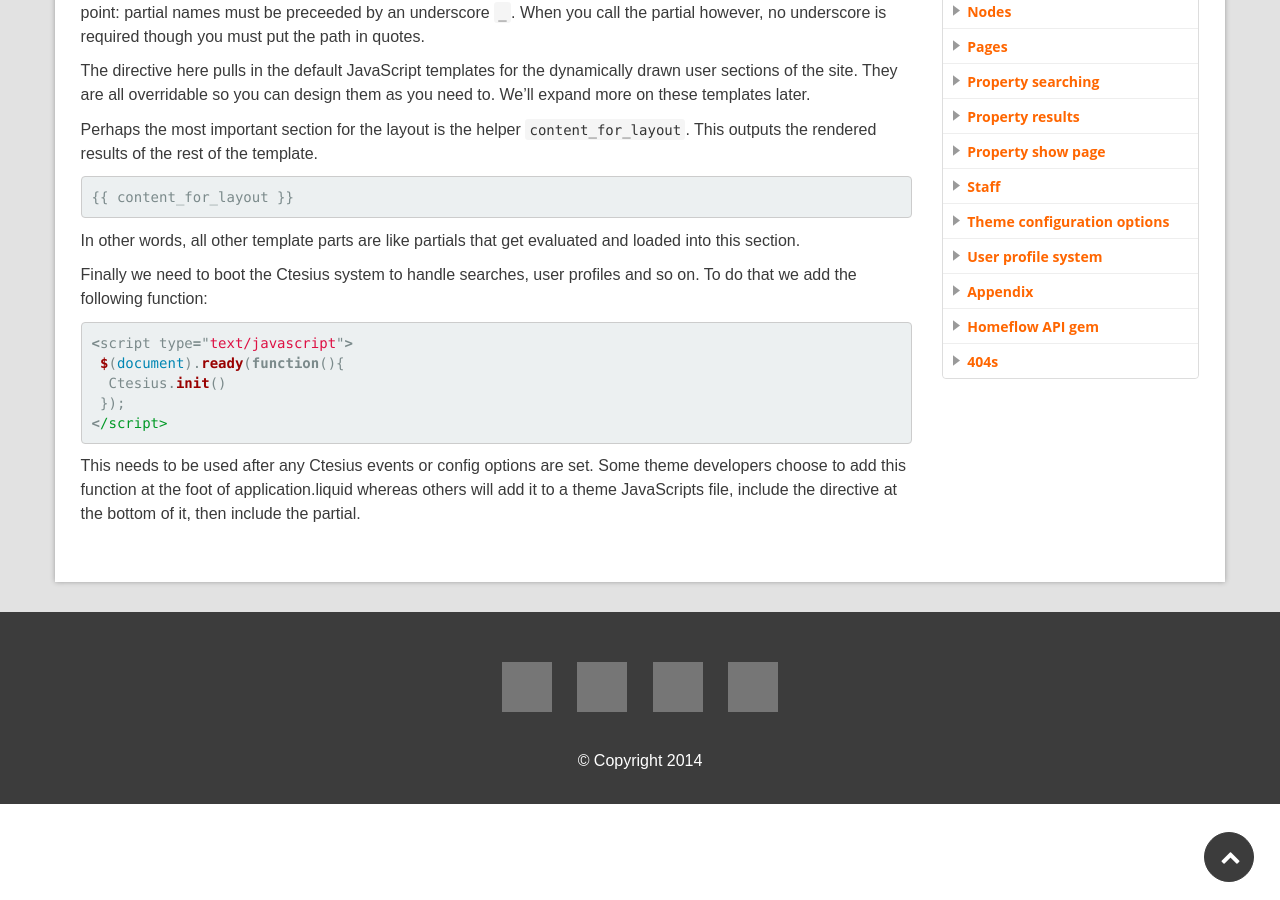
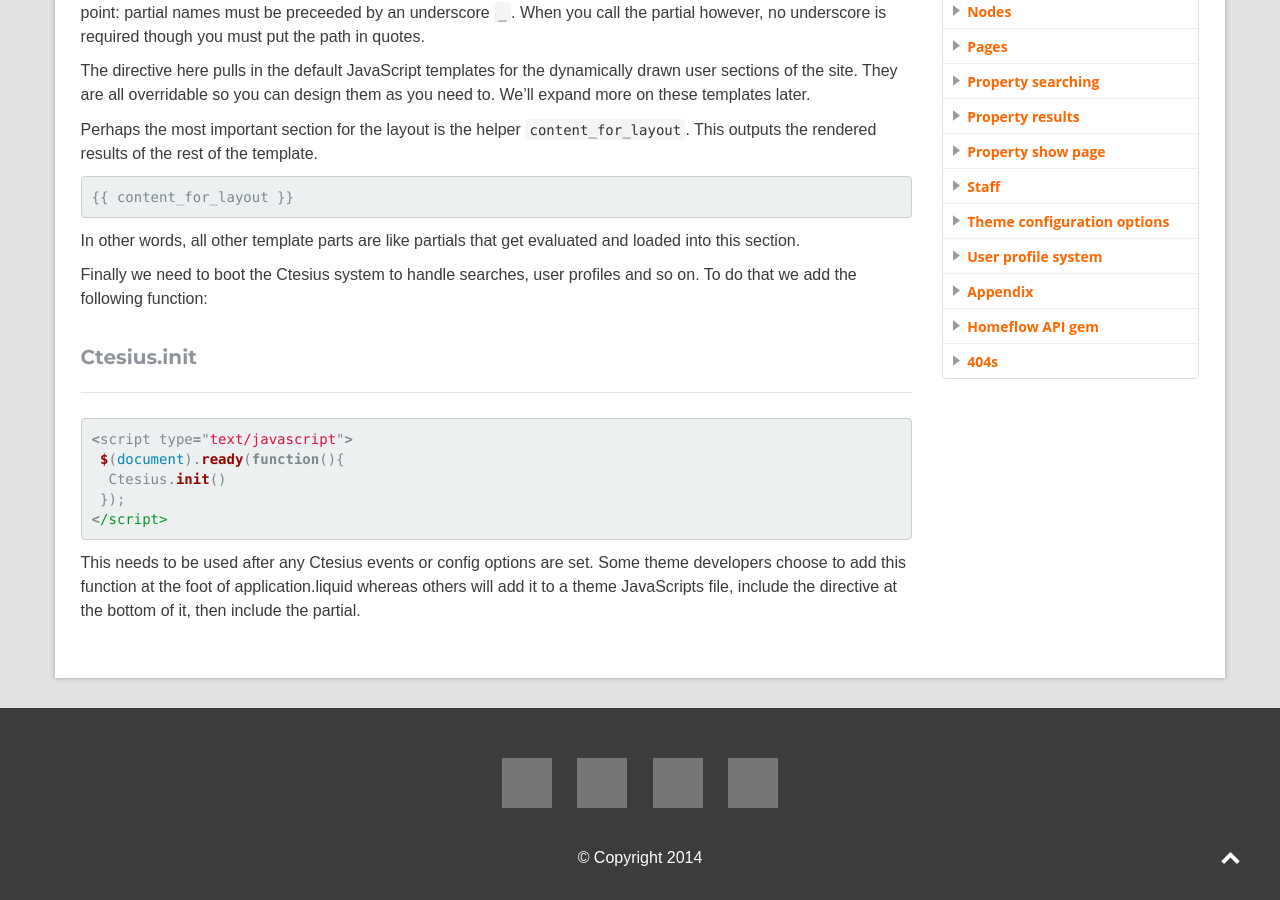
Before and after one commit to homeflow/homeflow.github.io, a Jekyll site: the page built from _posts/getting-started/2014-01-03-the-layout-file.md, in a window 1280 px wide and 900 px high, scrolled down 994 px, cut to the strip 0-900 px from the top of the window. Built offline with Jekyll 4.4.1, drawn with Linux system fonts in a browser that asks for light colours; grey boxes are pictures that could not be loaded.

Commit message:
Ctrsius.init

```diff
--- a/_posts/getting-started/2014-01-03-the-layout-file.md
+++ b/_posts/getting-started/2014-01-03-the-layout-file.md
@@ -52,6 +52,8 @@ In other words, all other template parts are like partials that get evaluated an
 
 Finally we need to boot the Ctesius system to handle searches, user profiles and so on. To do that we add the following function:
 
+### Ctesius.init
+
 {% highlight javascript %}
 {% raw %}
 <script type="text/javascript">
```
